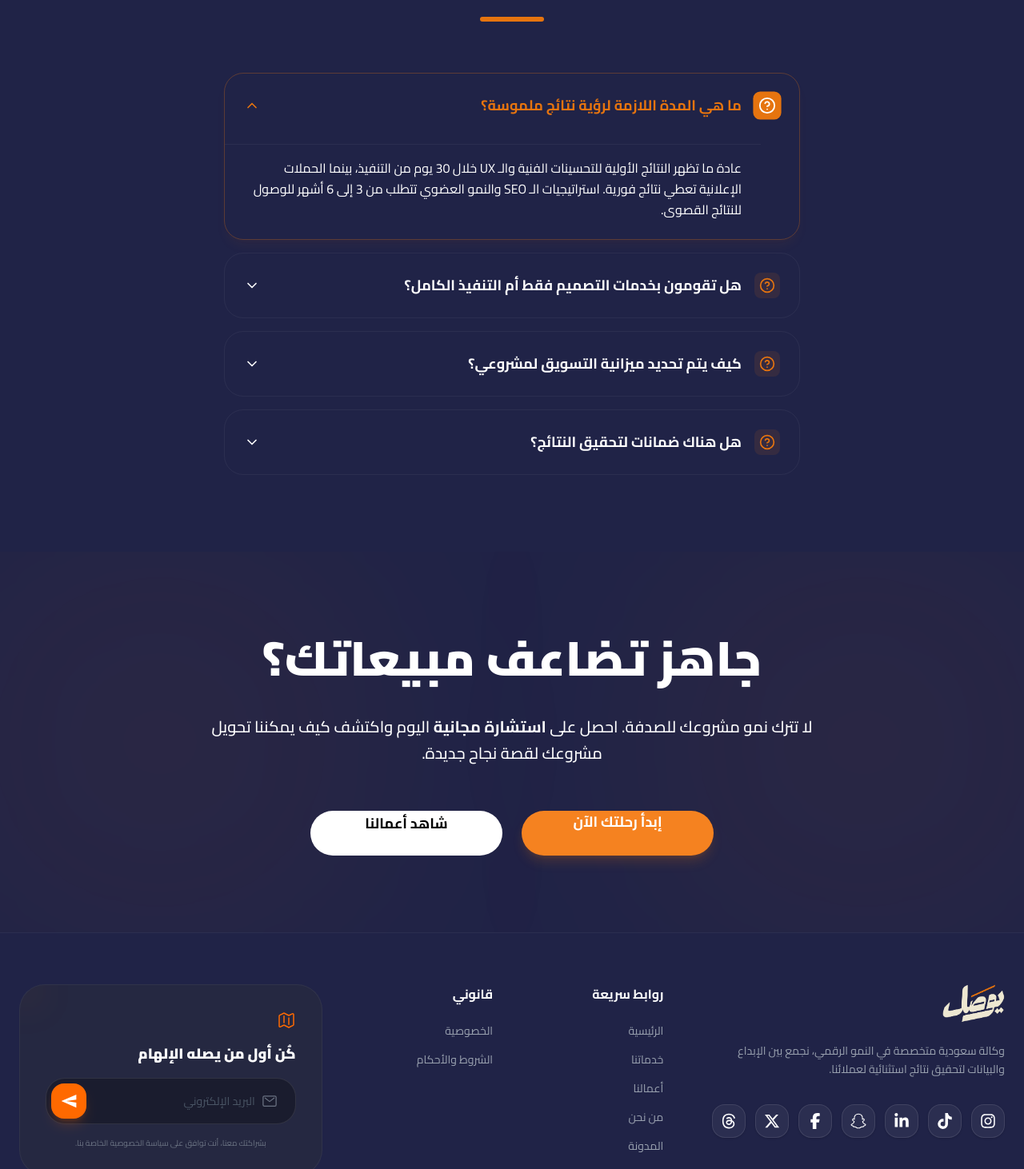
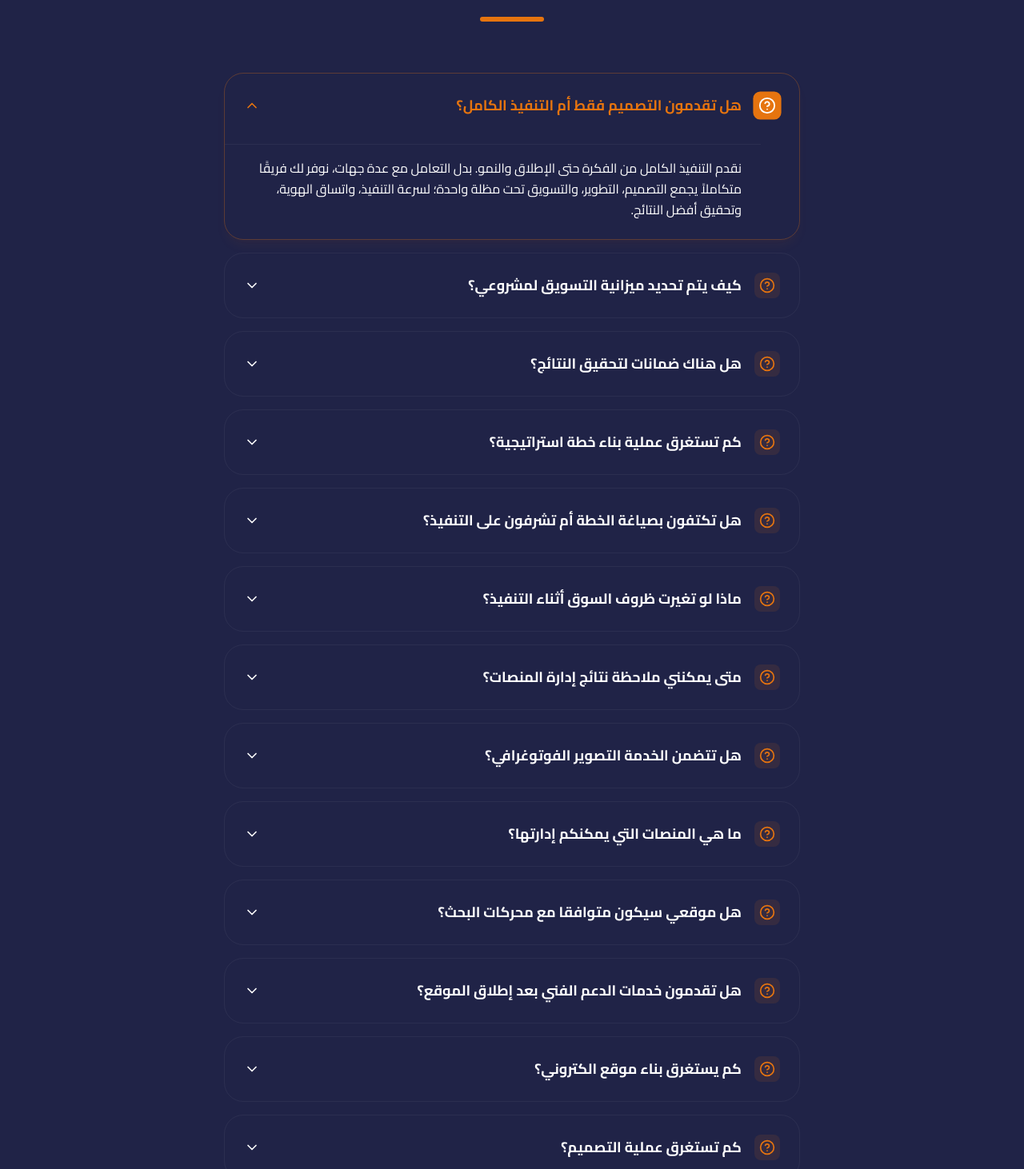
Before and after one commit to Ayaalmadhon2004/yosal-company, a Next.js app: page / in a window 1280 px wide. Shown: the part 4742-6204 px from the top of the page at 80% size. Built offline with nearby package versions, Linux system fonts and the light colour scheme; no server answers.

Commit message:
feat: enhance services data structure, fix whatsapp links, and unify steps to 3 per service

```diff
--- a/app/page.tsx
+++ b/app/page.tsx
@@ -1,13 +1,13 @@
 import { Suspense } from "react";
 import dynamic from 'next/dynamic';
 import { getDashboardData } from "@/lib/api";
-import { faqsData } from "@/constants/siteData";
+import { faqsData } from "@/constants/siteData"; // تأكدي أن faqsData عبارة عن Object يحتوي على الأقسام
 import Hero from "../components/sections/Hero";
 import Problems from "../components/sections/home/Problems";
 import WhyUs from "@/components/sections/home/WhyUs";
 import Stats from "@/components/sections/home/Stats";
 import CTA from "@/components/sections/home/CTA";
-import ReadySection from "@/components/sections/ReadyResults";
+import ReadySection from "@/components/sections/ReadySection";
 
 const SkeletonLoader = () => (
   <div className="animate-pulse container mx-auto px-6 py-20">
@@ -37,42 +37,57 @@ const Faqs = dynamic(() => import("../components/sections/home/Faqs"), {
 });
 
 export default async function Home() {
+  // جلب البيانات من الـ API مع توفير قيم افتراضية لمنع الأخطاء
   const data = await getDashboardData() || {
     services: [], projects: [], statistics: [], packages: [], testimonials: []
   };
 
+  /**
+   * تحويل كائن الأسئلة الشائعة المقسم إلى مصفوفة واحدة للعرض في الصفحة الرئيسية
+   * يتم استخدام flat() لدمج المصفوفات الفرعية دون تكرار الهيكلية
+   */
+  const allFaqs = Object.values(faqsData).flat();
+
   return (
     <main className="block w-full font-sans overflow-x-hidden bg-background text-foreground">
+      {/* القسم العلوي الثابت */}
       <Hero />
       <Problems />
 
       <div className="flex flex-col relative">
+        {/* عرض الخدمات */}
         <Suspense fallback={<SkeletonLoader />}>
           <Services data={data.services} />
         </Suspense>
 
+        {/* عرض معرض الأعمال */}
         <Suspense fallback={<SkeletonLoader />}>
           <Portfolio data={data.projects} />
         </Suspense>
 
-        <WhyUs/>
-        <Stats/>
+        {/* مميزات الوكالة والإحصائيات */}
+        <WhyUs />
+        <Stats />
 
+        {/* العروض والأسعار */}
         <Suspense fallback={<SkeletonLoader />}>
           <Pricing data={data.packages} />
         </Suspense>
 
+        {/* آراء العملاء */}
         <Suspense fallback={<SkeletonLoader />}>
           <Testimonials data={data.testimonials} />
         </Suspense>
-        <CTA/>
 
+        {/* دعوة لاتخاذ إجراء */}
+        <CTA />
 
+        {/* قسم الأسئلة الشائعة - يتم تمرير كل الأسئلة مدمجة هنا */}
         <Suspense fallback={<SkeletonLoader />}>
-          <Faqs data={faqsData} />
+          <Faqs data={allFaqs} />
         </Suspense>
 
-        <ReadySection/>
+        <ReadySection />
       </div>
     </main>
   );
--- a/components/form/ReadyForm.tsx
+++ b/components/form/ReadyForm.tsx
@@ -19,7 +19,6 @@ export default function ReadyForm() {
       email: formData.get("email") as string,
       phone: formData.get("phone") as string,
       project_url: (formData.get("project_url") as string) || "لا يوجد رابط",
-      // إضافة قيم افتراضية للحقول المطلوبة في الـ API لمنع خطأ 422
       service_type: "طلب تقييم أولي",
       description: "تم إرسال الطلب عبر نموذج 'ابدأ اليوم' في الصفحة الرئيسية.",
     };
@@ -62,11 +61,11 @@ export default function ReadyForm() {
       {/* لمسة جمالية في الخلفية */}
       <div className="absolute top-0 left-0 w-32 h-32 bg-primary/5 blur-[80px] -z-10 rounded-full group-hover:bg-primary/10 transition-colors" />
 
-      <div className="flex items-center justify-between mb-12">
+      <div className="flex items-center justify-left mb-12">
          <div className="w-12 h-12 bg-primary/10 rounded-2xl flex items-center justify-center text-primary">
             <Send className="w-6 h-6 rotate-180" />
          </div>
-         <h3 className="text-3xl font-black text-foreground text-right italic">ابدأ اليوم</h3>
+         <h3 className="text-3xl font-black text-foreground text-left italic">ابدأ اليوم</h3>
       </div>
 
       <form onSubmit={handleSubmit} className="space-y-8" dir="rtl">
--- a/components/layout/Navbar.tsx
+++ b/components/layout/Navbar.tsx
@@ -87,8 +87,8 @@ export default function Navbar() {
 
                 {/* Enhanced Dropdown */}
                 {link.dropdown && (
-                  <div className="absolute top-[calc(100%+10px)] right-0 w-72 bg-secondary/95 backdrop-blur-2xl border border-white/10 rounded-[2rem] shadow-[0_20px_50px_rgba(0,0,0,0.5)] opacity-0 invisible group-hover/item:opacity-100 group-hover/item:visible transition-all duration-500 transform translate-y-4 group-hover/item:translate-y-0 p-3 z-50">
-                    <div className="grid grid-cols-1 gap-1">
+                      <div className="absolute top-[calc(100%+10px)] right-0 w-72 bg-[#1A1D2E] border border-white/20 rounded-[1.5rem] shadow-[0_25px_50px_-12px_rgba(0,0,0,0.7)] opacity-0 invisible group-hover/item:opacity-100 group-hover/item:visible transition-all duration-300 transform translate-y-2 group-hover/item:translate-y-0 p-4 z-[100]">
+                        <div className="grid grid-cols-1 gap-1">
                       {link.dropdown.map((item) => (
                         <Link
                           key={item.name}
--- a/components/sections/ReadyResults.tsx
+++ b/components/sections/ReadyResults.tsx
@@ -2,6 +2,7 @@
 
 import { AppButton } from "../ui/AppButton";
 import { cn } from "@/lib/utils";
+import Link from "next/link";
 
 interface ReadySectionProps {
   variant?: "style1" | "style2";
@@ -17,17 +18,11 @@ export default function ReadySection({ variant = "style1" }: ReadySectionProps)
 
   return (
     <section
-      className={cn(
-        "relative py-24 px-6 overflow-hidden bg-background",
-        isStyle1 ? "bg-background" : "bg-background"
-      )}
+      className="relative py-24 px-6 overflow-hidden bg-[#0F1121]"
       dir="rtl"
     >
-      <div className="absolute top-1/2 left-0 -translate-y-1/2 w-[400px] h-[400px] bg-primary/10 blur-[150px] rounded-full pointer-events-none " />
-      <div className="absolute top-1/2 right-0 -translate-y-1/2 w-[400px] h-[400px] bg-primary/10 blur-[150px] rounded-full pointer-events-none" />
-
       <div className="max-w-4xl mx-auto text-center relative z-10">
-        <h2 className="text-4xl md:text-5xl lg:text-6xl font-black text-white mb-8 leading-tight">
+        <h2 className="text-4xl md:text-5xl lg:text-6xl font-black text-white mb-8 leading-[1.3]">
           {isStyle1 ? "جاهز تضاعف مبيعاتك؟" : "جاهز لنصنع النجاح سوياً؟"}
         </h2>
 
@@ -44,25 +39,37 @@ export default function ReadySection({ variant = "style1" }: ReadySectionProps)
         </p>
 
         <div className="flex flex-col sm:flex-row items-center justify-center gap-6">
+
+          {/* الزر البرتقالي - تم إلغاء الـ Padding الداخلي للزر ونقله للرابط */}
           <AppButton
             variant="orange"
             size="lg"
-            className="w-full sm:w-auto min-w-[240px] rounded-full text-lg shadow-lg shadow-primary/20 hover:scale-105 transition-transform"
+            className="p-0 overflow-hidden w-full sm:w-auto min-w-[240px] h-14 rounded-full shadow-lg shadow-orange-500/20 hover:scale-105 transition-all"
           >
-            <a href={LINKS.FREE_CONSULTATION} target="_blank" rel="noopener noreferrer" className="w-full h-full block">
-              {isStyle1 ? "إبدأ رحلتك الآن" : "ابدأ مشروعك الأن"}
+            <a
+              href={LINKS.FREE_CONSULTATION}
+              target="_blank"
+              rel="noopener noreferrer"
+              className="w-full h-full flex items-center justify-center px-8 text-xl font-bold"
+            >
+              {isStyle1 ? "إبدأ رحلتك الآن" : "ابدأ مشروعك الآن"}
             </a>
           </AppButton>
 
+          {/* الزر الأبيض - بنفس التكتيك لضمان التماثل تماماً */}
           <AppButton
             variant="outline"
             size="lg"
-            className="w-full bg-white text-black sm:w-auto min-w-[240px] rounded-full text-lg border-transparent hover:bg-primary hover:text-white transition-all"
+            className="p-0 overflow-hidden w-full sm:w-auto min-w-[240px] h-14 rounded-full bg-white text-black border-none hover:bg-gray-100 transition-all"
           >
-            <a href={isStyle1 ? LINKS.PORTFOLIO : LINKS.FREE_CONSULTATION} className="w-full h-full block">
+            <Link
+              href={isStyle1 ? LINKS.PORTFOLIO : LINKS.FREE_CONSULTATION}
+              className="w-full h-full flex items-center justify-center px-8 text-xl font-bold"
+            >
               {isStyle1 ? "شاهد أعمالنا" : "احجز استشارة مجانية"}
-            </a>
+            </Link>
           </AppButton>
+
         </div>
       </div>
     </section>
--- a/components/sections/ReadySection.tsx
+++ b/components/sections/ReadySection.tsx
@@ -11,7 +11,6 @@ export default function ReadySection({ variant = "style1", className }: ReadySec
       <div className="container mx-auto px-6 max-w-7xl">
         <div className="flex flex-col lg:flex-row-reverse items-center gap-16 lg:gap-24">
 
-          {/* الجانب الأيسر: الفورم */}
           <div className="lg:w-1/2 w-full">
             <div className="glass-card p-2 border-none shadow-2xl shadow-primary/5">
               <ReadyForm />
--- a/constants/siteData.ts
+++ b/constants/siteData.ts
@@ -227,29 +227,128 @@ export const testimonialsData = [
     avatarLetter: "A"
   }
 ];
-//without api
-export const faqsData = [
+
+export const faqsData = {
+  marketing: [
     {
       id: 1,
-    question: "ما هي المدة اللازمة لرؤية نتائج ملموسة؟",
-    answer: "عادة ما تظهر النتائج الأولية للتحسينات الفنية والـ UX خلال 30 يوم من التنفيذ، بينما الحملات الإعلانية تعطي نتائج فورية. استراتيجيات الـ SEO والنمو العضوي تتطلب من 3 إلى 6 أشهر للوصول للنتائج القصوى."
+      question: "هل تقدمون التصميم فقط أم التنفيذ الكامل؟",
+      answer: "نقدم التنفيذ الكامل من الفكرة حتى الإطلاق والنمو. بدل التعامل مع عدة جهات، نوفر لك فريقًا متكاملاً يجمع التصميم، التطوير، والتسويق تحت مظلة واحدة؛ لسرعة التنفيذ، واتساق الهوية، وتحقيق أفضل النتائج."
     },
     {
       id: 2,
-    question: "هل تقومون بخدمات التصميم فقط أم التنفيذ الكامل؟",
-    answer: "نحن وكالة نمو متكاملة، نقدم خدمات التصميم، البرمجة، وإدارة الحملات التسويقية لضمان تناسق وجودة النتائج."
+      question: "كيف يتم تحديد ميزانية التسويق لمشروعي؟",
+      answer: "يتم تحديد الميزانية إما بناءً على ميزانية محددة من قبلكم نعمل على استثمارها بأفضل شكل ممكن، أو من خلال إعداد خطة تسويقية متكاملة تحدد الاحتياجات والميزانية المناسبة لتحقيق الأهداف."
     },
     {
       id: 3,
-    question: "كيف يتم تحديد ميزانية التسويق لمشروعي؟",
-    answer: "يتم تحديد الميزانية بناءً على أهداف مشروعك، حجم المنافسة في السوق، والجمهور المستهدف لضمان أعلى عائد على الاستثمار."
+      question: "هل هناك ضمانات لتحقيق النتائج؟",
+      answer: "نعم، تبدأ النتائج بالظهور عادة خلال شهر، وفي حال لم تكن النتائج مرضية لكم يمكنكم إيقاف الاشتراك بكل مرونة."
+    }
+  ],
+  strategy: [
+    {
+      id: 4,
+      question: "كم تستغرق عملية بناء خطة استراتيجية؟",
+      answer: "تعتمد مدة إعداد الخطة الاستراتيجية على متطلبات المشروع وتحليله، وقد تختلف من مشروع لآخر، لكنها عادة لا تستغرق أكثر من 3 أيام."
     },
     {
-    id: 4,
-    question: "هل هناك ضمانات لتحقيق النتائج؟",
-    answer: "نحن نلتزم بمنهجية قائمة على البيانات (Data-Driven)، ونقدم تقارير دورية شفافة توضح تطور الأداء والنمو المحقق."
+      id: 5,
+      question: "هل تكتفون بصياغة الخطة أم تشرفون على التنفيذ؟",
+      answer: "يعتمد ذلك على احتياج العميل، إذ يمكن الاكتفاء بإعداد الخطة فقط، أو الإشراف على تنفيذها، مع العلم أن التنفيذ أو المتابعة التشغيلية ينعكس على التكلفة."
+    },
+    {
+      id: 6,
+      question: "ماذا لو تغيرت ظروف السوق أثناء التنفيذ؟",
+      answer: "في يوصل نواكب تغيّرات السوق بشكل مستمر، وأي تغيّر يستدعي تعديل الخطة التنفيذية بما يتناسب مع المستجدات."
     }
-];
+  ],
+  social: [
+    {
+      id: 7,
+      question: "متى يمكنني ملاحظة نتائج إدارة المنصات؟",
+      answer: "غالبًا تبدأ النتائج بالظهور خلال أقل من شهر، لكن قد تختلف المدة من مشروع لآخر، خاصة إذا كان المشروع جديدًا."
+    },
+    {
+      id: 8,
+      question: "هل تتضمن الخدمة التصوير الفوتوغرافي؟",
+      answer: "يمكن أن تشمل الخدمة التصوير الفوتوغرافي عند الحاجة، لكن ذلك يترتب عليه تكاليف فنية إضافية."
+    },
+    {
+      id: 9,
+      question: "ما هي المنصات التي يمكنكم إدارتها؟",
+      answer: "نقوم بإدارة المنصات التي يتم تحديدها ضمن خطة التسويق، ولدينا خبرة واسعة في خوارزميات التواصل الاجتماعي."
+    }
+  ],
+  web: [
+    {
+      id: 10,
+      question: "هل موقعي سيكون متوافقا مع محركات البحث؟",
+      answer: "نعم، سيكون موقعك مهيأً لمحركات البحث، لكن لا يمكن ضمان الصدارة الدائمة بسبب المنافسة، لذا نوصي بباقة الاستمرارية."
+    },
+    {
+      id: 11,
+      question: "هل تقدمون خدمات الدعم الفني بعد إطلاق الموقع؟",
+      answer: "نقدم دعمًا فنيًا لمدة أسبوع بعد الإطلاق، أما التعديلات اللاحقة فتكون ضمن باقة الاستمرارية."
+    },
+    {
+      id: 12,
+      question: "كم يستغرق بناء موقع الكتروني؟",
+      answer: "يستغرق عادةً أكثر من شهر ونصف بحسب النوع، ويمكن إنجاز المواقع البسيطة خلال 10 أيام."
+    }
+  ],
+  design: [
+    {
+      id: 13,
+      question: "كم تستغرق عملية التصميم؟",
+      answer: "تعتمد على جاهزية الاستراتيجية، وفي حال توفرها تكون العملية أسرع، وإلا فقد تستغرق حتى أسبوع."
+    },
+    {
+      id: 14,
+      question: "ماذا يحدث إذا لم يعجبني التصميم؟",
+      answer: "نحرص على شرح التوجه الإبداعي أولاً، وإذا لم يناسبك نأخذ ملاحظاتك، وفي حال لم ينل رضاك يتم استرداد المبلغ."
+    },
+    {
+      id: 15,
+      question: "كيف يتم اختيار الشكل والألوان؟",
+      answer: "بناءً على دراسة شاملة للانطباع المطلوب للجمهور المستهدف، مع مراعاة الدلالات البصرية للهوية."
+    }
+  ],
+  seo: [
+    {
+      id: 16,
+      question: "هل الـ SEO مناسب لكل أنواع المواقع؟",
+      answer: "نعم، بدونه قد لا يظهر موقعك بشكل فعّال في نتائج Google. يجب أن يكون موجّهًا للجمهور المناسب لضمان زيارات ذات قيمة."
+    },
+    {
+      id: 17,
+      question: "ما الذي يجعل يوصل مختلفة في SEO؟",
+      answer: "نظرتنا تتجاوز النتائج التقليدية لتشمل Google Maps والذكاء الاصطناعي (AI answers) في القنوات التي يستخدمها جمهورك."
+    },
+    {
+      id: 18,
+      question: "كيف تضمن استمرار النتائج؟",
+      answer: "من خلال المتابعة الدقيقة عبر GA4. ومع وجود المنافسين، نوفر باقة استمرارية للحفاظ على تقدمك."
+    }
+  ],
+  video: [
+    {
+      id: 19,
+      question: "ما هي المدة لإنتاج فيديو إعلاني؟",
+      answer: "تعتمد على الفكرة والتعقيد، قد تستغرق وقتاً قصيراً جداً أو تمتد إلى أسبوع كامل."
+    },
+    {
+      id: 20,
+      question: "هل تشمل الخدمة توفير ممثلين ومواقع تصوير؟",
+      answer: "نعم، يمكن توفيرهم بحسب احتياج المشروع، مع مراعاة تأثير ذلك على التكلفة النهائية."
+    },
+    {
+      id: 21,
+      question: "بأي جودة يتم تسليم المشروع؟",
+      answer: "يتم التسليم بجودة 4K أو FHD بحسب المسار الفني ومتطلبات الاستخدام النهائي للمحتوى."
+    }
+  ]
+};
 
 
 export const contactHeroData = {
```
Also changed, not shown: app/services/[slug]/page.tsx (+9 -9 lines), components/sections/WhyChooseUs.tsx (+15 -20 lines), components/sections/services/StrategyDeliverables.tsx (+18 -14 lines), constants/servicesData.ts (+46 -47 lines), public/assets/write.png (added). Lines whose indentation alone changed are shown as unchanged.
